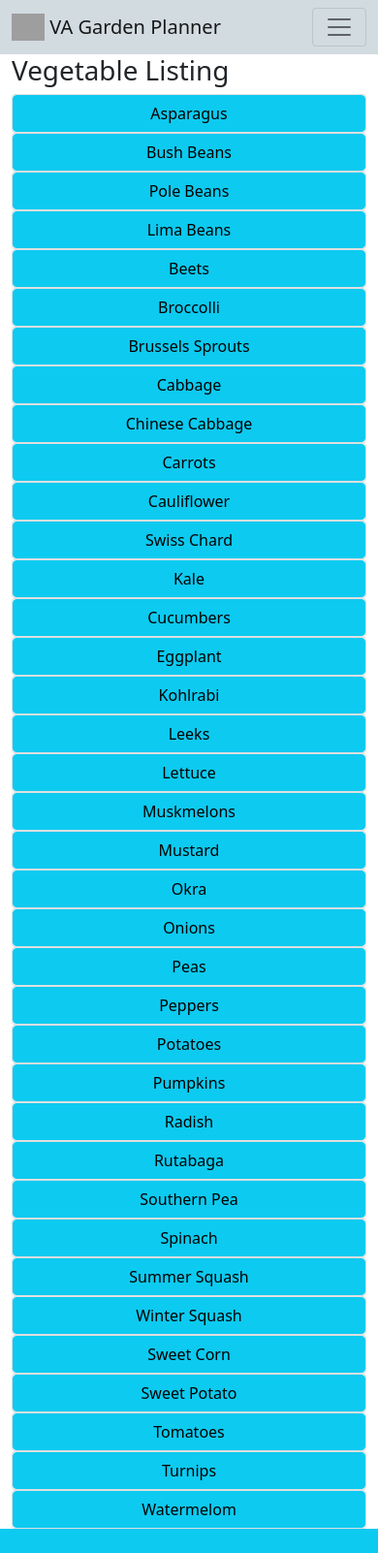
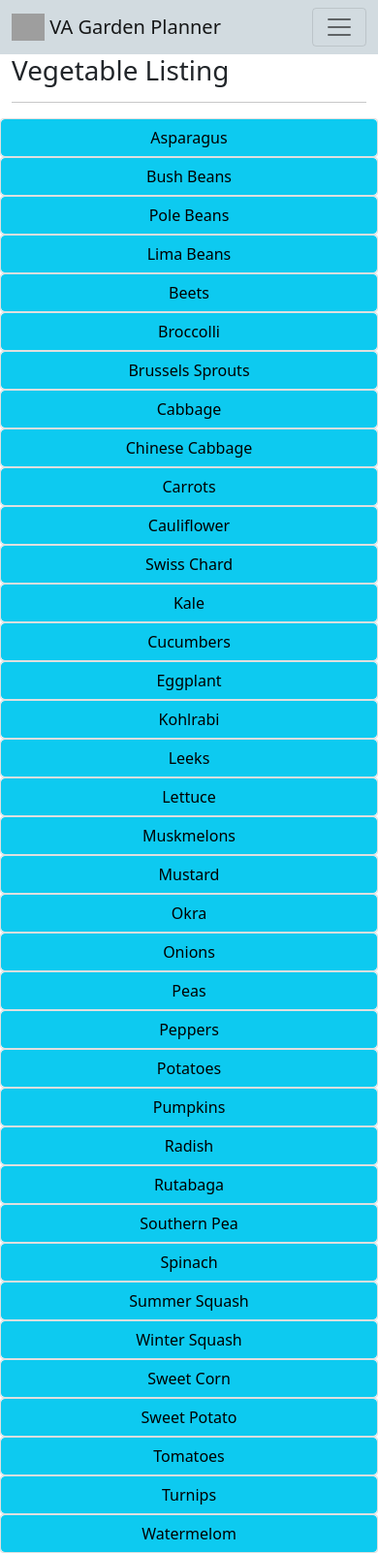
Before and after one commit to toquothty/garden-planner, a Flask app: page /list in a window 390 px wide. Shown: the whole page at 97% size. Before the commit the page ends 1577 px from the top, so only its background shows below. Run offline with Flask 2, Linux system fonts and the light colour scheme; data comes from the database, SQL or seed files in the repository; grey boxes are pictures that could not be loaded.

Commit message:
Making a button/mobile layout for the list

```diff
--- a/templates/list.html
+++ b/templates/list.html
@@ -4,11 +4,17 @@
 {% block body %}
 <section class="container">
     <h1>Vegetable Listing</h1>
+    <hr>
+</section>
+<section class="flex-container">
+
     {% for item in vegetables %}
     <div class="card">
         <a href="/list/{{ item.vegetable }}" class="btn btn-info" role="button">{{ item.vegetable
             }}</a>
     </div>
+    </div>
     {% endfor %}
 </section>
+
 {% endblock %}
```
